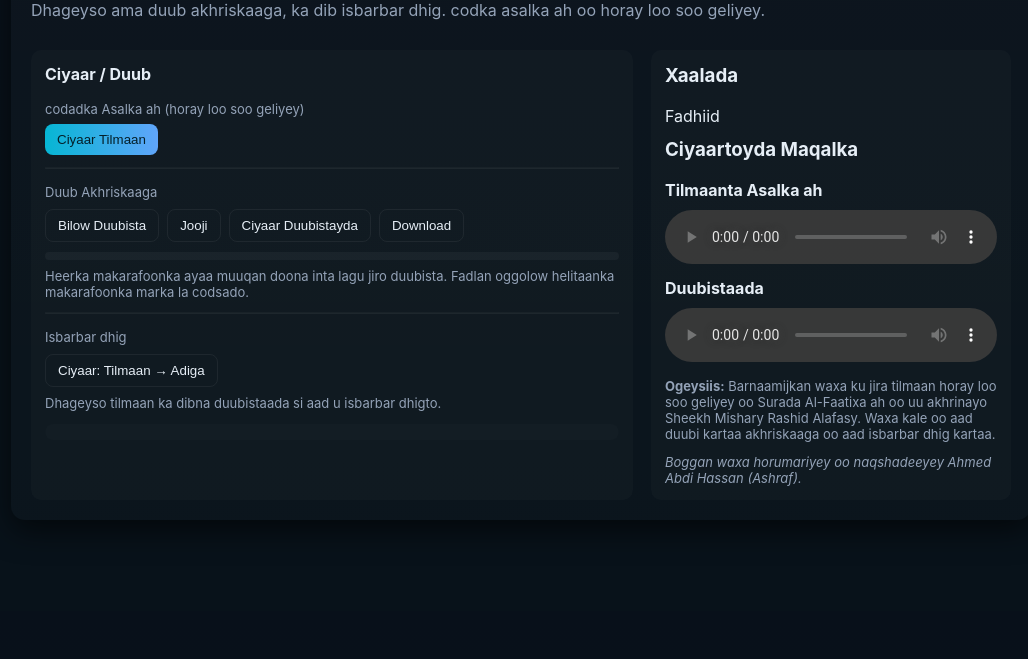
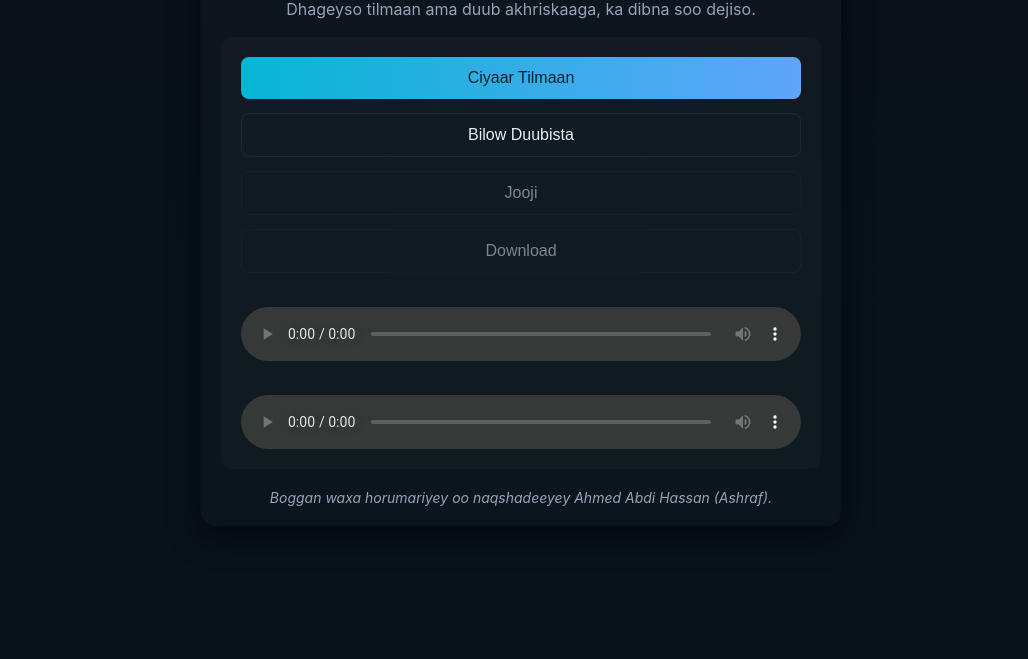
Before and after one commit to Ashkahakim/Surah-Game-, a plain HTML site: page index.html in a window 1280 px wide. Shown: the part 189-848 px from the top of the page, without its empty margins (119-1147 px from the left). Drawn offline with Linux system fonts and the light colour scheme.

Commit message:
Update index.html

```diff
--- a/index.html
+++ b/index.html
@@ -3,165 +3,188 @@
 <head>
   <meta charset="utf-8" />
   <meta name="viewport" content="width=device-width,initial-scale=1" />
-  <title>Suurada Al-Faatixa — Dhageyso ama codkaada ku  Duub</title>
+  <title>Ciyaarta Suurada Al-Faatixa — Dhageyso ama Duub</title>
   <style>
-    :root{--bg:#0f1724;--card:#0b1220;--accent:#06b6d4;--muted:#94a3b8;color-scheme:dark}
-    html,body{height:100%;margin:0;font-family:Inter, system-ui, -apple-system, "Segoe UI", Roboto, "Helvetica Neue", Arial}
-    body{background:linear-gradient(180deg,#08101a 0%,#08121a 60%);color:#e6eef6;display:flex;align-items:center;justify-content:center;padding:24px}
-    .app{width:980px;max-width:100%;background:linear-gradient(180deg,rgba(255,255,255,0.02),rgba(255,255,255,0.01));border-radius:14px;padding:20px;box-shadow:0 10px 30px rgba(0,0,0,0.6)}
-    header{display:flex;gap:12px;align-items:center}
-    h1{margin:0;font-size:20px}
-    p.lead{margin:6px 0 18px;color:var(--muted)}
-    .grid{display:grid;grid-template-columns:1fr 360px;gap:18px}
-    .card{background:rgba(255,255,255,0.02);padding:14px;border-radius:10px}
-    .controls{display:flex;gap:8px;flex-wrap:wrap}
-    button{background:transparent;border:1px solid rgba(255,255,255,0.06);padding:8px 12px;border-radius:8px;color:inherit;cursor:pointer}
-    button.primary{background:linear-gradient(90deg,var(--accent),#60a5fa);color:#04202a;border:none}
-    button.danger{background:#ef4444;color:white;border:none}
-    input[type=file]{display:none}
-    .small{font-size:13px;color:var(--muted)}
-    .meter{height:8px;background:rgba(255,255,255,0.04);border-radius:999px;overflow:hidden}
-    .meter > i{display:block;height:100%;width:0%;background:linear-gradient(90deg,var(--accent),#60a5fa)}
-    audio{width:100%;margin-top:10px}
-    .log{margin-top:12px;font-size:13px;color:var(--muted);max-height:160px;overflow:auto;padding:8px;background:rgba(255,255,255,0.01);border-radius:8px}
-    footer{margin-top:12px;font-size:13px;color:var(--muted)}
-    .hint{font-size:13px;color:var(--muted);margin-top:8px}
+    :root {
+      --bg: #0f1724;
+      --card: #0b1220;
+      --accent: #06b6d4;
+      --muted: #94a3b8;
+      color-scheme: dark;
+    }
+    html, body {
+      height: 100%;
+      margin: 0;
+      font-family: Inter, system-ui, -apple-system, "Segoe UI", Roboto, "Helvetica Neue", Arial;
+      background: linear-gradient(180deg, #08101a 0%, #08121a 60%);
+      color: #e6eef6;
+      display: flex;
+      align-items: center;
+      justify-content: center;
+      padding: 24px;
+    }
+    .app {
+      width: 600px;
+      max-width: 100%;
+      background: linear-gradient(180deg, rgba(255,255,255,0.02), rgba(255,255,255,0.01));
+      border-radius: 14px;
+      padding: 20px;
+      box-shadow: 0 10px 30px rgba(0,0,0,0.6);
+    }
+    header {
+      text-align: center;
+      margin-bottom: 14px;
+    }
+    h1 {
+      margin: 0;
+      font-size: 24px;
+    }
+    p.lead {
+      margin: 6px 0 18px;
+      color: var(--muted);
+      text-align: center;
+      font-size: 16px;
+    }
+    .card {
+      background: rgba(255,255,255,0.02);
+      padding: 20px;
+      border-radius: 10px;
+      display: flex;
+      flex-direction: column;
+      gap: 14px;
+      align-items: center;
+    }
+    button {
+      background: transparent;
+      border: 1px solid rgba(255,255,255,0.06);
+      padding: 12px 18px;
+      border-radius: 8px;
+      color: inherit;
+      cursor: pointer;
+      font-size: 16px;
+      width: 100%;
+      transition: background-color 0.25s ease;
+    }
+    button.primary {
+      background: linear-gradient(90deg, var(--accent), #60a5fa);
+      color: #04202a;
+      border: none;
+    }
+    button:disabled {
+      opacity: 0.5;
+      cursor: not-allowed;
+    }
+    audio {
+      width: 100%;
+      margin-top: 20px;
+      border-radius: 8px;
+      outline: none;
+    }
+    footer {
+      margin-top: 20px;
+      font-size: 14px;
+      color: var(--muted);
+      text-align: center;
+      font-style: italic;
+    }
   </style>
 </head>
 <body>
   <div class="app" role="application" aria-label="Ciyaarta Suurada Al-Faatixa">
     <header>
-      <div>
-        <h1>Suurada Al-Faatixa — Dhageyso ama Duub (Ciyaar)</h1>
-        <p class="lead">Dhageyso  ama duub akhriskaaga, ka dib isbarbar dhig. codka asalka ah oo horay loo soo geliyey.</p>
-      </div>
+      <h1>Suurada Al-Faatixa — Dhageyso ama Duub</h1>
+      <p class="lead">Dhageyso tilmaan ama duub akhriskaaga, ka dibna soo dejiso.</p>
     </header>
 
-    <div class="grid" style="margin-top:12px">
     <section class="card" aria-label="Xakamaynta Muhiimka ah">
-        <h2 style="margin-top:0;font-size:16px">Ciyaar / Duub</h2>
-
-        <div style="margin-bottom:8px">
-          <label class="small">codadka Asalka ah (horay loo soo geliyey)</label>
-          <div style="display:flex;gap:8px;margin-top:6px">
       <button id="playOriginal" class="primary">Ciyaar Tilmaan</button>
-          </div>
-        </div>
-
-        <hr style="opacity:0.06;margin:12px 0" />
-
-        <div>
-          <label class="small">Duub Akhriskaaga</label>
-          <div style="margin-top:8px;display:flex;gap:8px;align-items:center">
       <button id="startRecord">Bilow Duubista</button>
       <button id="stopRecord" disabled>Jooji</button>
-            <button id="playMine" disabled>Ciyaar Duubistayda</button>
       <button id="downloadMine" disabled>Download</button>
-          </div>
-          <div style="margin-top:10px">
-            <div class="meter" aria-hidden="true"><i id="levelBar"></i></div>
-            <div class="hint">Heerka makarafoonka ayaa muuqan doona inta lagu jiro duubista. Fadlan oggolow helitaanka makarafoonka marka la codsado.</div>
-          </div>
-        </div>
 
-        <hr style="opacity:0.06;margin:12px 0" />
-
-        <div>
-          <label class="small">Isbarbar dhig</label>
-          <div style="margin-top:8px;display:flex;gap:8px;align-items:center">
-            <button id="compareBtn">Ciyaar: Tilmaan → Adiga</button>
-          </div>
-          <p class="hint">Dhageyso tilmaan ka dibna duubistaada si aad u isbarbar dhigto.</p>
-        </div>
-
-        <div class="log" id="log" aria-live="polite"></div>
+      <audio id="originalPlayer" controls preload="auto" src="https://cdn.islamic.network/quran/audio-surah/128/ar.alafasy/1.mp3"></audio>
+      <audio id="minePlayer" controls></audio>
     </section>
 
-      <aside class="card" aria-label="Xaalada & caawimaad">
-        <h3 style="margin-top:0">Xaalada</h3>
-        <div id="status">Fadhiid</div>
-
-        <h3 style="margin-top:12px">Ciyaartoyda Maqalka</h3>
-        <div>
-          <div><strong>Tilmaanta Asalka ah</strong></div>
-          <audio id="originalPlayer" controls preload="auto" src="https://cdn.islamic.network/quran/audio-surah/128/ar.alafasy/1.mp3"></audio>
-        </div>
-        <div style="margin-top:10px">
-          <div><strong>Duubistaada</strong></div>
-          <audio id="minePlayer" controls></audio>
-        </div>
-
     <footer>
-          <div style="margin-top:12px">
-            <strong>Ogeysiis:</strong> Barnaamijkan waxa ku jira tilmaan horay loo soo geliyey oo Surada Al-Faatixa ah oo uu akhrinayo Sheekh Mishary Rashid Alafasy. Waxa kale oo aad duubi kartaa akhriskaaga oo aad isbarbar dhig kartaa.
-          </div>
-          <div style="margin-top:12px; font-style: italic; color: #94a3b8;">
       Boggan waxa horumariyey oo naqshadeeyey Ahmed Abdi Hassan (Ashraf).
-          </div>
     </footer>
-      </aside>
-    </div>
-  </div>
 
     <script>
-    // Elements
       const originalPlayer = document.getElementById('originalPlayer');
       const minePlayer = document.getElementById('minePlayer');
       const playOriginalBtn = document.getElementById('playOriginal');
       const startRecordBtn = document.getElementById('startRecord');
       const stopRecordBtn = document.getElementById('stopRecord');
-    const playMineBtn = document.getElementById('playMine');
       const downloadMineBtn = document.getElementById('downloadMine');
-    const logEl = document.getElementById('log');
-    const statusEl = document.getElementById('status');
-    const levelBar = document.getElementById('levelBar');
-    const compareBtn = document.getElementById('compareBtn');
 
-    function log(msg){
-      const time = new Date().toLocaleTimeString();
-      logEl.innerHTML = `<div>[${time}] ${msg}</div>` + logEl.innerHTML;
-    }
-
-    playOriginalBtn.addEventListener('click', () => {
-      if(!originalPlayer.src){
-        alert('Tilmaanta asalka ah maqan tahay!');
-        return;
-      }
-      originalPlayer.currentTime = 0;
-      originalPlayer.play();
-      log('Tilmaanta asalka ah ayaa la ciyaarayaa.');
-    });
-
-    // Recording setup
       let mediaRecorder = null;
       let recordedChunks = [];
       let localStream = null;
       let audioUrlMine = '';
 
+      playOriginalBtn.addEventListener('click', () => {
+        originalPlayer.currentTime = 0;
+        originalPlayer.play();
+      });
+
       async function startRecording(){
         recordedChunks = [];
-      try{
+        try {
           localStream = await navigator.mediaDevices.getUserMedia({audio:true});
-      }catch(err){
+        } catch(err) {
           alert('Helitaanka makarafoonka waa la diiday ama ma heli karo.');
-        log('Khalad helitaanka makarafoonka: ' + err.message);
           return;
         }
 
-      // Visual level (simple)
-      const audioCtx = new (window.AudioContext || window.webkitAudioContext)();
-      const source = audioCtx.createMediaStreamSource(localStream);
-      const analyser = audioCtx.createAnalyser();
-      analyser.fftSize = 256;
-      source.connect(analyser);
-      const data = new Uint8Array(analyser.frequencyBinCount);
-      let rafId;
-      function updateMeter(){
-        analyser.getByteFrequencyData(data);
-        let sum = 0; for(let i=0;i<data.length;i++) sum += data[i];
-        const avg = sum / data.length; // 0-255
-        const pct = Math.min(100, Math.round((avg/128)*100));
-        levelBar.style.width = pct + '%';
-        rafId = requestAnimationFrame(updateMeter);
+        mediaRecorder = new MediaRecorder(localStream);
+        mediaRecorder.ondataavailable = e => {
+          if(e.data.size > 0) recordedChunks.push(e.data);
+        };
+        mediaRecorder.onstop = () => {
+          const blob = new Blob(recordedChunks, {type: 'audio/webm'});
+          if(audioUrlMine) URL.revokeObjectURL(audioUrlMine);
+          audioUrlMine = URL.createObjectURL(blob);
+          minePlayer.src = audioUrlMine;
+          downloadMineBtn.disabled = false;
+          stopStream(localStream);
+        };
+
+        mediaRecorder.start();
+        startRecordBtn.disabled = true;
+        stopRecordBtn.disabled = false;
+        downloadMineBtn.disabled = true;
       }
-      updateMeter();
+
+      function stopStream(stream){
+        if(!stream) return;
+        stream.getTracks().forEach(t => t.stop());
+      }
+
+      startRecordBtn.addEventListener('click', startRecording);
+
+      stopRecordBtn.addEventListener('click', () => {
+        if(mediaRecorder && mediaRecorder.state !== 'inactive') mediaRecorder.stop();
+        startRecordBtn.disabled = false;
+        stopRecordBtn.disabled = true;
+      });
+
+      downloadMineBtn.addEventListener('click', () => {
+        if(!audioUrlMine) {
+          alert('Duubis ma jirto oo la soo dejiyo');
+          return;
+        }
+        const a = document.createElement('a');
+        a.href = audioUrlMine;
+        a.download = 'duubis-surah.webm';
+        document.body.appendChild(a);
+        a.click();
+        a.remove();
+      });
+
+      // Clean up on page unload
+      window.addEventListener('beforeunload', () => stopStream(localStream));
+    </script>
+  </div>
+</body>
+</html>
```
Lines whose indentation alone changed are shown as unchanged.
